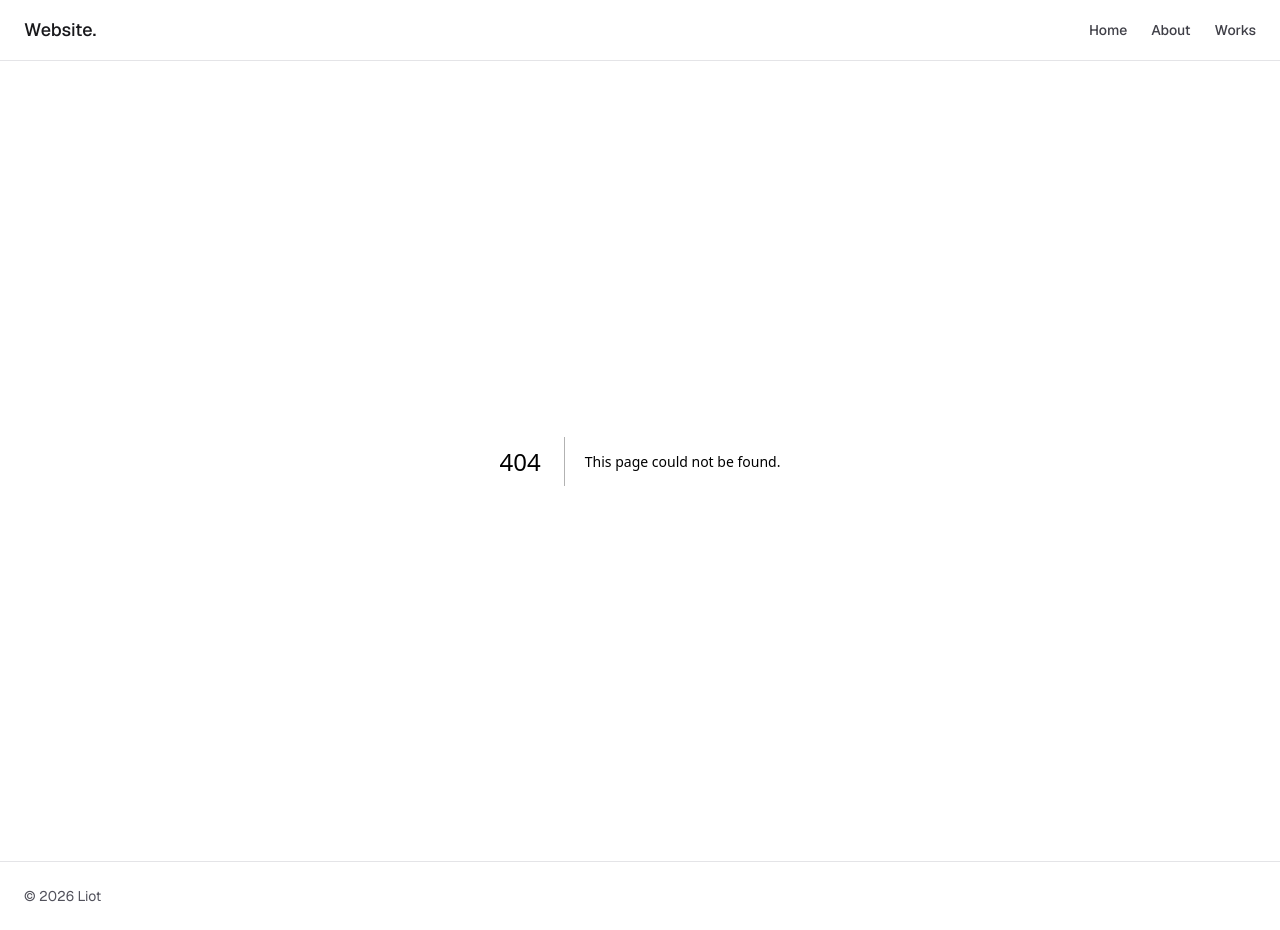
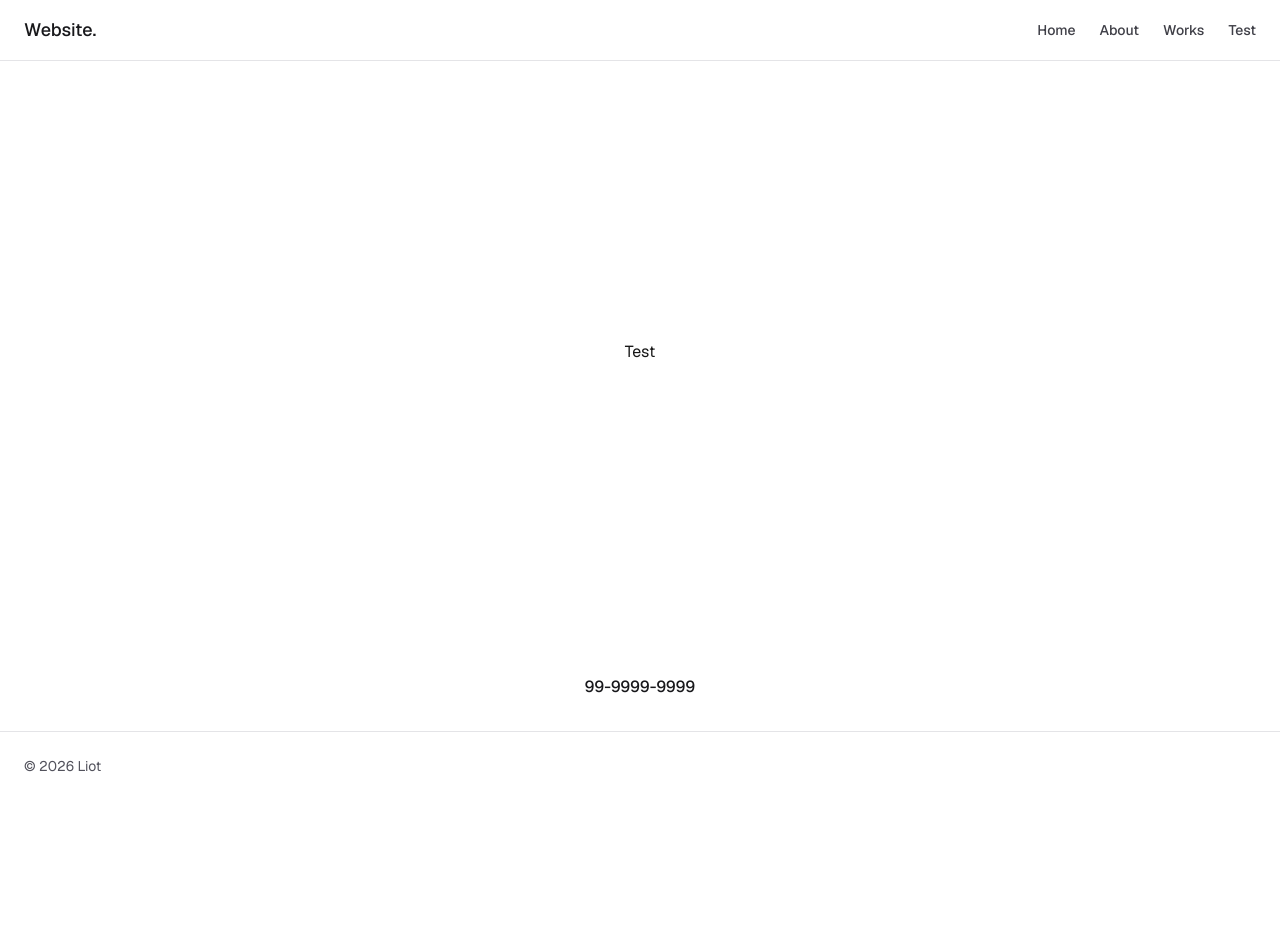
Before and after one commit to kams3261/liot-website, a Next.js app: page /test in a window 1280 px wide. Before the commit this address had no page. After the commit the page ends 800 px from the top, so only its background shows below. Built offline with nearby package versions, Linux system fonts and the light colour scheme.

Commit message:
Testページの追加

```diff
--- /dev/null
+++ b/src/app/test/page.tsx
@@ -0,0 +1,18 @@
+import type { Metadata } from "next";
+
+import { CtaSection } from "@/components/CtaSection";
+
+export const metadata: Metadata = {
+  title: "Test",
+};
+
+export default function TestPage() {
+  return (
+    <>
+      <div className="mx-auto flex w-full max-w-7xl flex-1 items-center justify-center py-10 text-center sm:py-16">
+        <p>Test</p>
+      </div>
+      <CtaSection />
+    </>
+  );
+}
--- a/src/components/Header.tsx
+++ b/src/components/Header.tsx
@@ -36,6 +36,14 @@ export function Header() {
                 Works
               </Link>
             </li>
+            <li>
+              <Link
+                href="/test"
+                className="inline-block py-1.5 text-sm font-medium text-zinc-700 hover:text-zinc-900 active:text-zinc-900 sm:py-0"
+              >
+                Test
+              </Link>
+            </li>
           </ul>
         </nav>
       </div>
```
